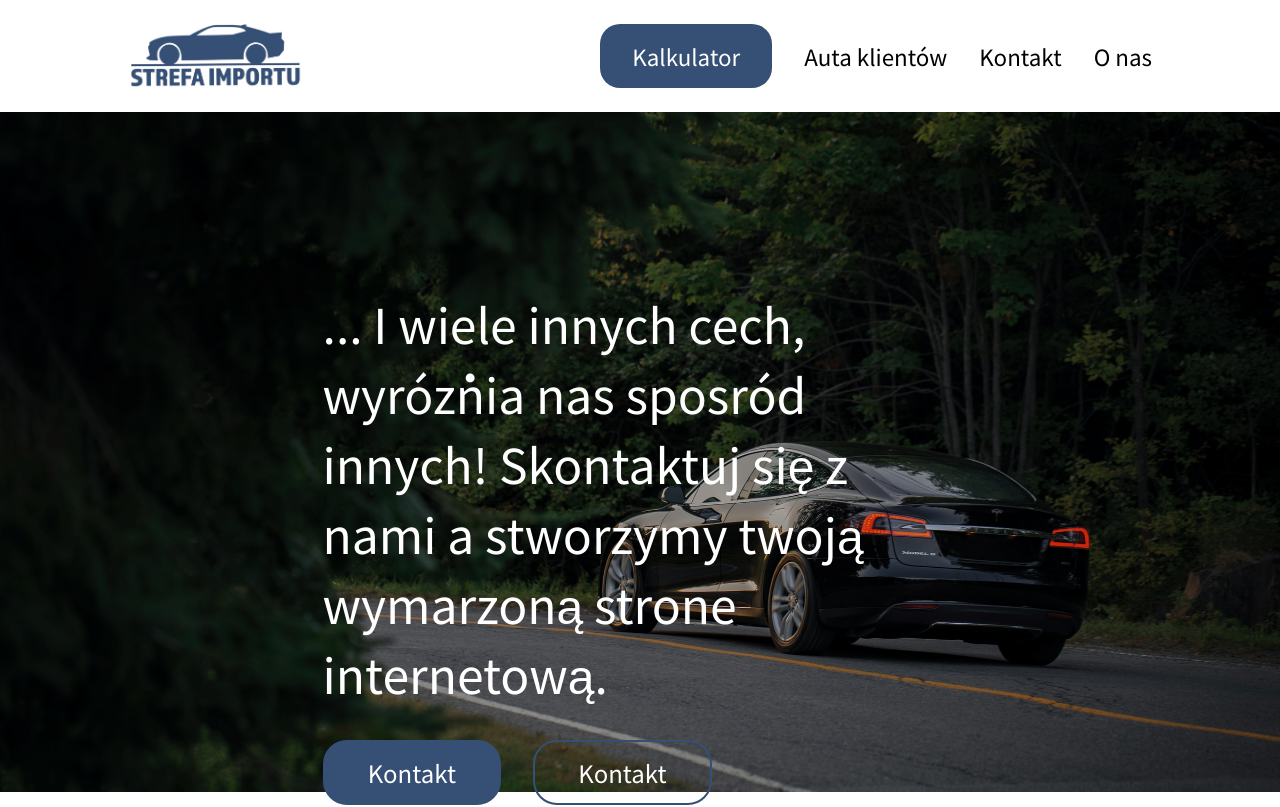
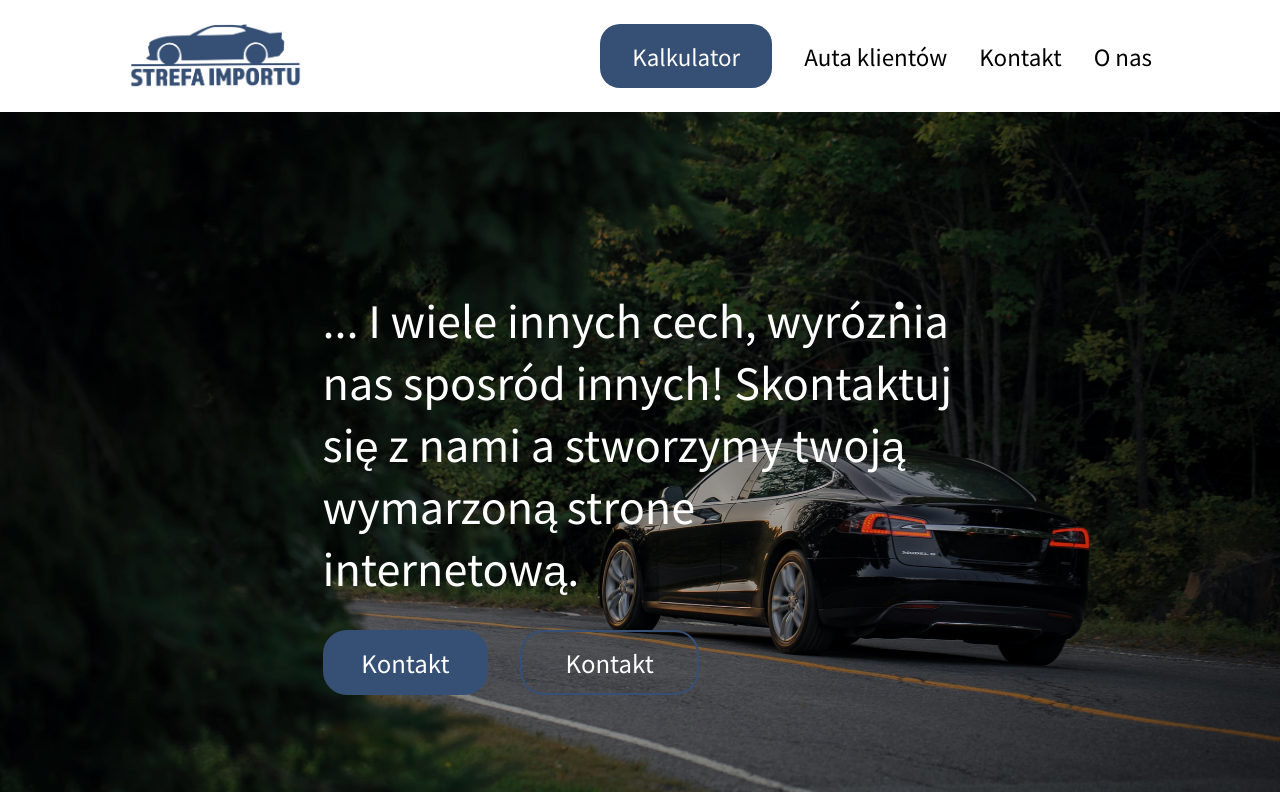
Before and after one commit to MarcinMaciej99/Strefa-Importu, a React (Create React App) app: page / in a window 1280 px wide. Shown: the top 807 px of the page. Built offline with nearby package versions, Linux system fonts and the light colour scheme.

Commit message:
corrects font sizes

```diff
--- a/src/components/MainSection/MainSection.scss
+++ b/src/components/MainSection/MainSection.scss
@@ -28,7 +28,7 @@ main::after {
   width: 62%;
 
   &__description {
-    font-size: 3rem;
+    font-size: 2.7rem;
     color: white;
     margin-top: 1rem;
   }
@@ -47,7 +47,7 @@ main::after {
       border: 2px solid $base-color;
       margin-right: 2rem;
       font-size: 24px;
-      padding: 0.8rem 2.7rem;
+      padding: 0.8rem 2.3rem;
       border-radius: 24px;
       color: $white;
       background: $base-color;
```
